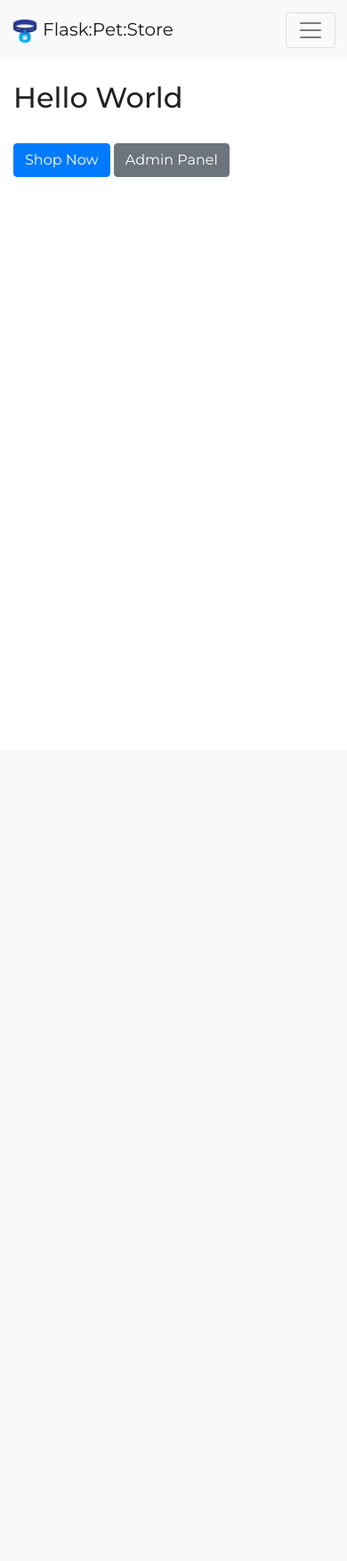
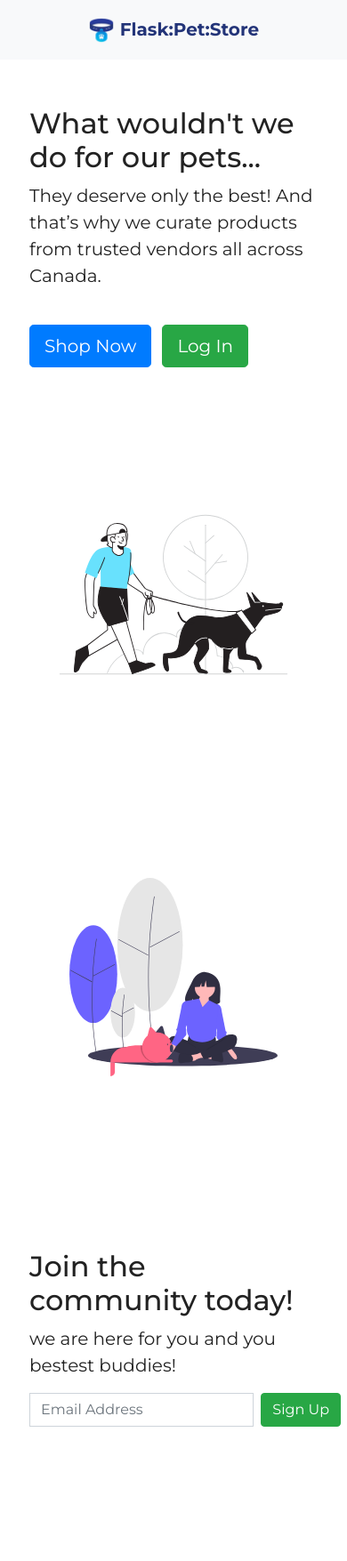
Before and after one commit to pdadhikary/flask-pet-store, a Flask app: page / in a window 390 px wide. Shown: the whole page at 89% size. Before the commit the page ends 199 px from the top, so only its background shows below. Run offline with Flask 2, Linux system fonts and the light colour scheme; some libraries are stand-ins or nearby versions.

Commit message:
home page revamped

```diff
--- a/flask_pet_store/static/css/styles.css
+++ b/flask_pet_store/static/css/styles.css
@@ -5,8 +5,8 @@ html, body {
     color: #222;
 }
 
-main {
-    margin-top: 67px;
+.navbar-spacer {
+    height: 67px;
 }
 
 .navbar {
--- a/flask_pet_store/templates/index.html
+++ b/flask_pet_store/templates/index.html
@@ -1,13 +1,90 @@
-{% extends 'layout.html' %}
+<!doctype html>
+<html lang="en">
+<head>
+    <meta charset="UTF-8">
+    <meta name="viewport"
+          content="width=device-width, user-scalable=no, initial-scale=1.0, maximum-scale=1.0, minimum-scale=1.0">
+    <meta http-equiv="X-UA-Compatible" content="ie=edge">
+    <!-- Favicon -->
+    <link rel="shortcut icon" href="{{ url_for('static', filename='img/favicon.ico') }}">
+    <!-- Bootstrap CSS -->
+    <link rel="stylesheet" href="https://cdn.jsdelivr.net/npm/bootstrap@4.6.0/dist/css/bootstrap.min.css"
+          integrity="sha384-B0vP5xmATw1+K9KRQjQERJvTumQW0nPEzvF6L/Z6nronJ3oUOFUFpCjEUQouq2+l" crossorigin="anonymous">
+    <!-- Customized CSS -->
+    <link rel="stylesheet" href="{{ url_for('static', filename='css/styles.css') }}">
+    <title>
+        FlaskPetStore | Home Page
+    </title>
+</head>
+<body>
 
-{% block title %} Home {% endblock %}
+<header>
+    <nav class="navbar fixed-top navbar-expand-lg navbar-light bg-light">
+        <a class="navbar-brand m-auto font-weight-bold" href="{{ url_for('home_page') }}" style="color: #233478">
+            <img src="{{ url_for('static', filename='img/logo.png') }}" width="30" height="30"
+                 alt="Flask Pet Store logo">
+            Flask:Pet:Store
+        </a>
+    </nav>
+</header>
 
-{% block content %}
+<main>
     <div class="container-fluid">
-        <br>
-        <h2>Hello World</h2>
-        <br>
-        <a class="btn btn-primary" href="{{ url_for('products.index') }}">Shop Now</a>
-        <a class="btn btn-secondary" href="{{ url_for('admin.index') }}">Admin Panel</a>
+        <div class="row" style="height: 100vh;">
+            <div class="col-md-6 d-flex justify-content-center align-items-start">
+                <section style="width: 90%; margin-top: 120px">
+                    <h2 class="">What wouldn't we do for our pets...</h2>
+                    <p class="lead">They deserve only the best! And that’s why we curate products from trusted vendors
+                        all across
+                        Canada.</p>
+                    <br>
+                    <a class="btn btn-lg btn-primary mr-2" href="{{ url_for('products.index') }}">Shop Now</a>
+                    {% if not current_user.is_authenticated %}
+                        <a class="btn btn-lg btn-success" href="{{ url_for('customer.login') }}">Log In</a>
+                    {% endif %}
+                </section>
+            </div>
+            <div class="col-md-6 d-flex justify-content-center align-items-center">
+                <img src="{{ url_for('static', filename='img/assets/Dog walking_Flatline.svg') }}"
+                     alt="man walking dog" style="width: 100%; max-width: 730px">
+            </div>
+        </div>
+        <div class="navbar-spacer"></div>
+        <div class="row" style="height: 100vh;">
+            <div class="col-md-6 d-flex justify-content-center align-items-center">
+                <img src="{{ url_for('static', filename='img/assets/undraw_friends_r511.svg') }}"
+                     alt="man walking dog" style="width: 65%; max-width: 500px">
+            </div>
+            <div class="col-md-6 d-flex justify-content-center">
+                <section style="width: 90%; margin-top: 120px">
+                    <h2>Join the community today!</h2>
+                    <p class="lead"> we are here for you and you bestest buddies!</p>
+
+                    <form action="{{ url_for('customer.register') }}" method="post">
+                        <div class="input-group" style="width: 350px">
+                            <label for="email"></label>
+                            <input id="email" class="form-control" name="email" type="text" placeholder="Email Address">
+                            <button class="btn btn-success input-group-append ml-2" type="submit">Sign Up</button>
+                        </div>
+                    </form>
+                </section>
+            </div>
+        </div>
     </div>
-{% endblock %}
+</main>
+
+<!-- Scripts -->
+<script src="https://kit.fontawesome.com/6d153d24c3.js" crossorigin="anonymous"></script>
+<script src="https://code.jquery.com/jquery-3.5.1.slim.min.js"
+        integrity="sha384-DfXdz2htPH0lsSSs5nCTpuj/zy4C+OGpamoFVy38MVBnE+IbbVYUew+OrCXaRkfj"
+        crossorigin="anonymous"></script>
+<script src="https://cdn.jsdelivr.net/npm/popper.js@1.16.1/dist/umd/popper.min.js"
+        integrity="sha384-9/reFTGAW83EW2RDu2S0VKaIzap3H66lZH81PoYlFhbGU+6BZp6G7niu735Sk7lN"
+        crossorigin="anonymous"></script>
+<script src="https://cdn.jsdelivr.net/npm/bootstrap@4.6.0/dist/js/bootstrap.min.js"
+        integrity="sha384-+YQ4JLhjyBLPDQt//I+STsc9iw4uQqACwlvpslubQzn4u2UU2UFM80nGisd026JF"
+        crossorigin="anonymous"></script>
+<!-- Customized Scripts -->
+{% block scripts %} {% endblock %}
+</body>
+</html>
--- a/flask_pet_store/templates/layout.html
+++ b/flask_pet_store/templates/layout.html
@@ -21,7 +21,7 @@
 <!-- Navbar -->
 <header>
     <nav class="navbar fixed-top navbar-expand-lg navbar-light bg-light">
-        <a class="navbar-brand" href="{{ url_for('home_page') }}">
+        <a class="navbar-brand m-auto font-weight-bold" href="{{ url_for('home_page') }}" style="color: #233478">
             <img src="{{ url_for('static', filename='img/logo.png') }}" width="30" height="30"
                  alt="Flask Pet Store logo">
             Flask:Pet:Store
@@ -32,7 +32,7 @@
         </button>
 
         <div class="collapse navbar-collapse" id="navbarSupportedContent">
-            <ul class="navbar-nav mr-auto">
+            <ul class="navbar-nav ml-3 mr-auto">
                 <li class="nav-item active">
                     <a class="nav-link" href="{{ url_for('home_page') }}">Home<span class="sr-only">(current)</span></a>
                 </li>
@@ -80,6 +80,7 @@
     </nav>
 </header>
 
+<div class="navbar-spacer"></div>
 <main>
     {% with messages = get_flashed_messages(with_categories=true) %}
         {% if messages %}
```
Also changed, not shown: flask_pet_store/static/img/assets/Dog walking_Flatline.svg (added), flask_pet_store/static/img/assets/undraw_friends_r511.svg (added).
